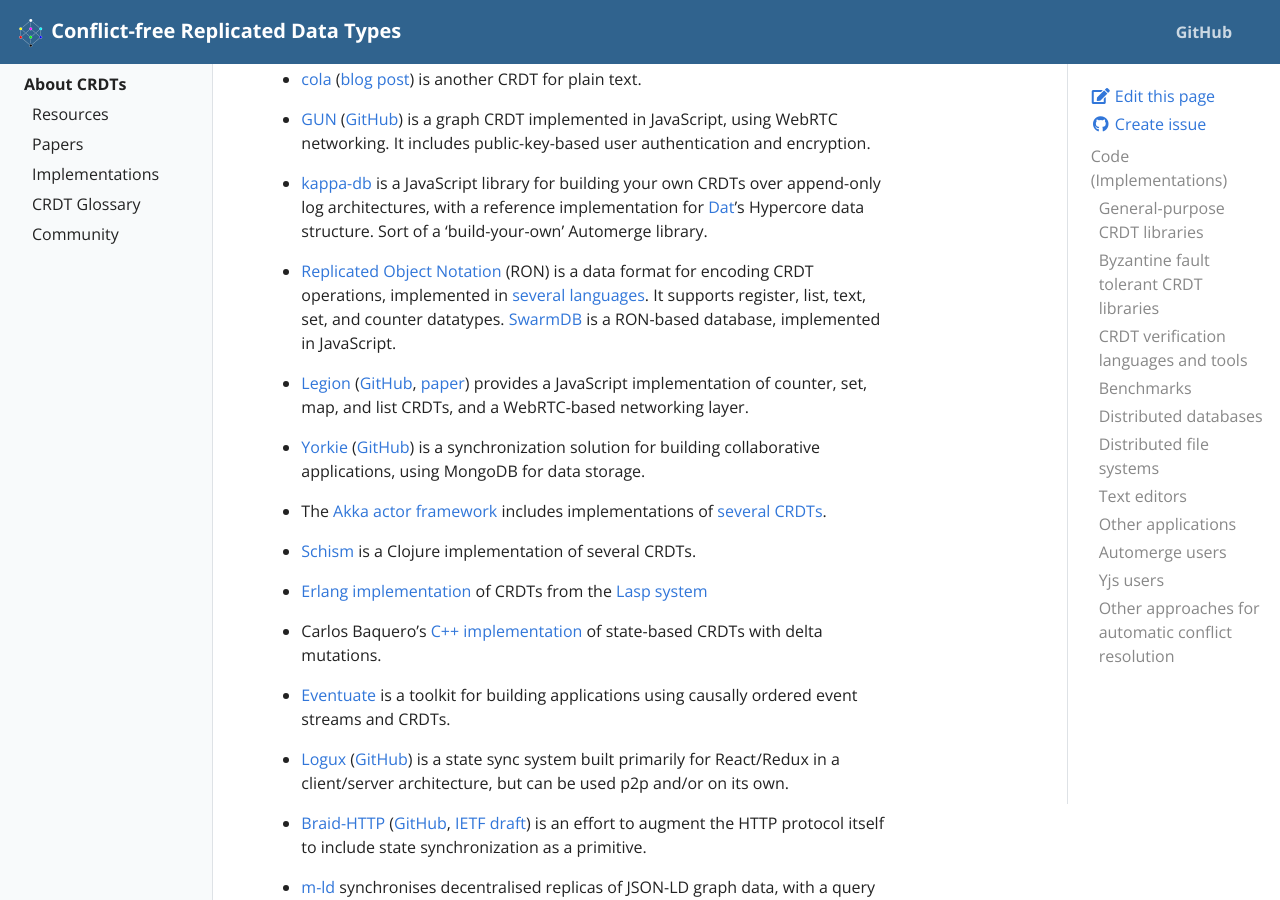
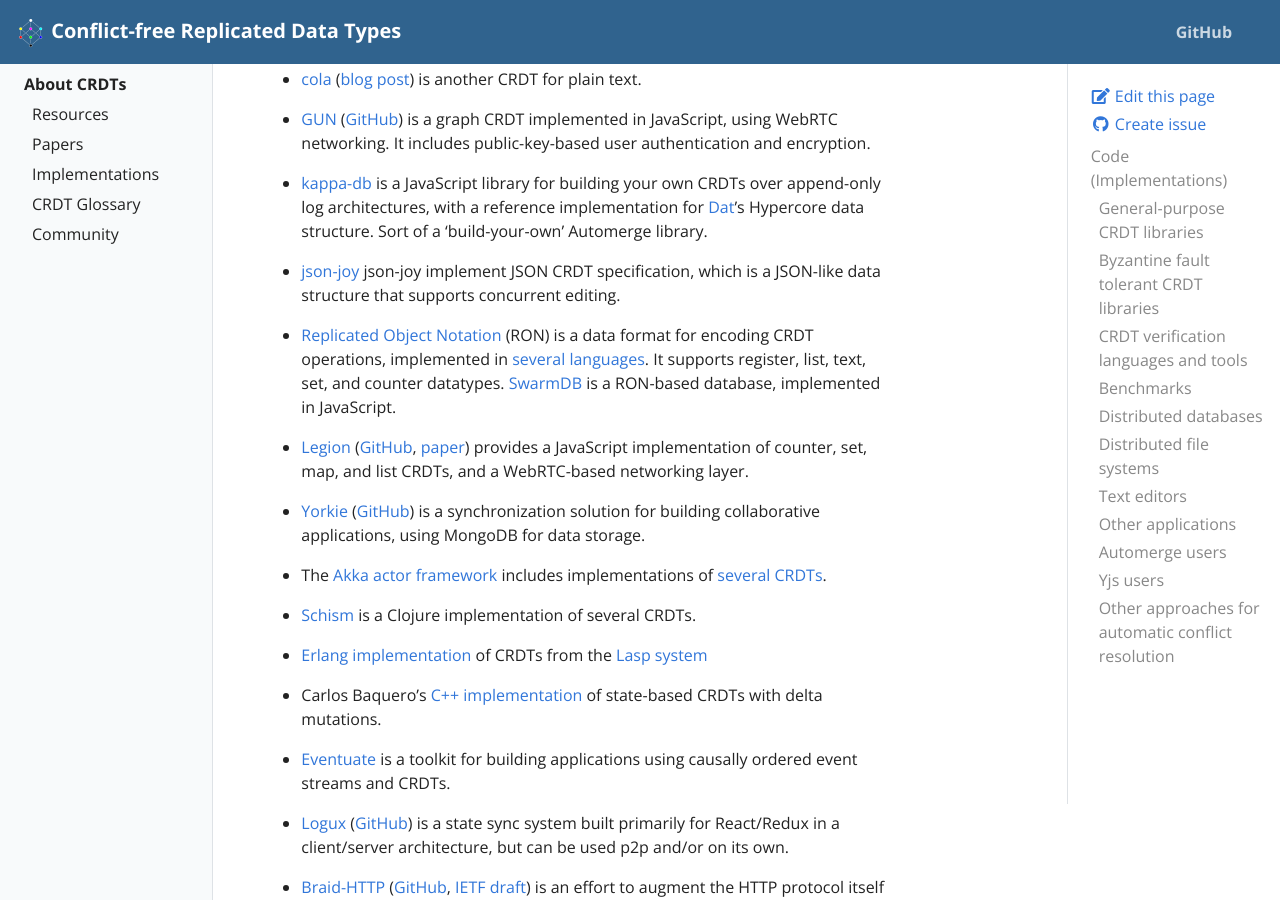
Before and after one commit to ept/crdt-website, a Jekyll site: the page built from pages/implementations.md, in a window 1280 px wide and 900 px high, scrolled down 559 px. Built offline with Jekyll 4.4.1, drawn with Linux system fonts in a browser that asks for light colours.

Commit message:
Update implementations.md

```diff
--- a/pages/implementations.md
+++ b/pages/implementations.md
@@ -40,6 +40,8 @@ collaborative applications and replicated storage systems:
   It includes public-key-based user authentication and encryption.
 
 * [kappa-db](https://github.com/kappa-db/) is a JavaScript library for building your own CRDTs over append-only log architectures, with a reference implementation for [Dat](https://docs.datproject.org/)'s Hypercore data structure. Sort of a 'build-your-own' Automerge library.
+
+* [json-joy](https://github.com/streamich/json-joy/) json-joy implement JSON CRDT specification, which is a JSON-like data structure that supports concurrent editing.
 
 * [Replicated Object Notation](http://replicated.cc/) (RON) is a data format for
   encoding CRDT operations, implemented in
```
